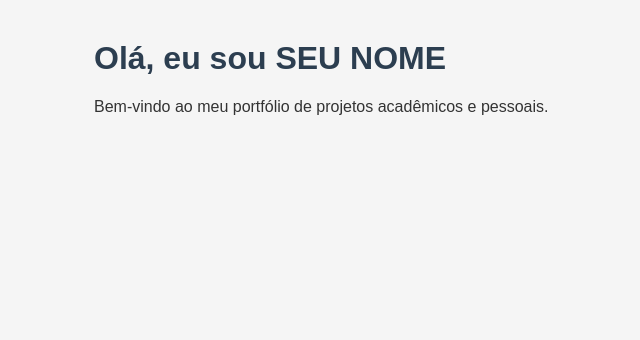
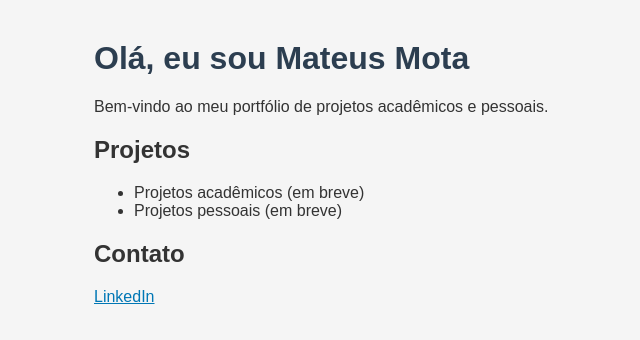
Before and after one commit to X-Mota/portfolio-hub, a plain HTML site: page index.html in a window 1280 px wide. Shown: the whole page, without its empty margins (146-786 px from the left). Drawn offline with Linux system fonts and the light colour scheme.

Commit message:
Update index.html

```diff
--- a/index.html
+++ b/index.html
@@ -3,11 +3,20 @@
 <head>
   <meta charset="UTF-8">
   <meta name="viewport" content="width=device-width, initial-scale=1.0">
-  <title>Portfólio de SEU NOME</title>
+  <title>Portfólio de Mateus Mota</title>
   <link rel="stylesheet" href="css/style.css">
 </head>
 <body>
-  <h1>Olá, eu sou SEU NOME</h1>
+  <h1>Olá, eu sou Mateus Mota</h1>
   <p>Bem-vindo ao meu portfólio de projetos acadêmicos e pessoais.</p>
+
+  <h2>Projetos</h2>
+  <ul>
+    <li>Projetos acadêmicos (em breve)</li>
+    <li>Projetos pessoais (em breve)</li>
+  </ul>
+
+  <h2>Contato</h2>
+  <p><a href="https://www.linkedin.com/in/mateus-mota-b5572237a">LinkedIn</a></p>
 </body>
 </html>
```
